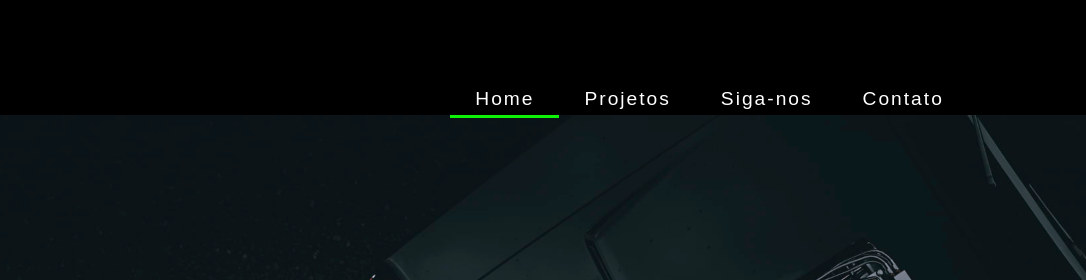
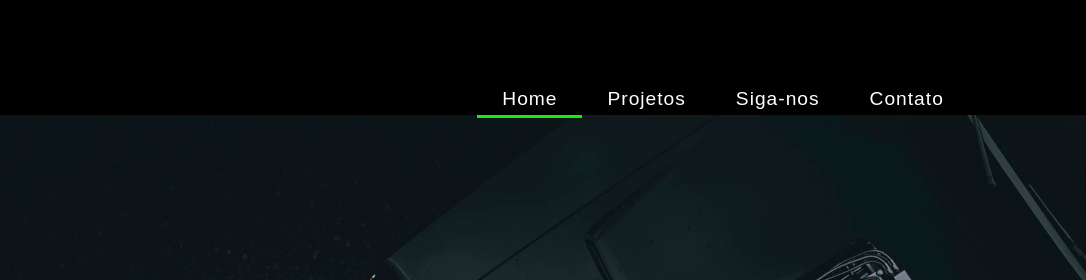
Before and after one commit to Geiciel/Automotive-Plastic, a plain HTML site: page index.html in a window 1280 px wide. Shown: the top 280 px of the page, 194-1280 px from the left. Drawn offline with nearby package versions, Linux system fonts and the light colour scheme; a web font is replaced by a local one.

Commit message:
Atualização

```diff
--- a/css/style-2.css
+++ b/css/style-2.css
@@ -43,7 +43,7 @@ a {
     color: #fff;
     padding: 5px 25px;
     font-size: 1.2em;
-    letter-spacing: 2px;
+    letter-spacing: 1px;
 }
 
 .link:hover {
@@ -184,7 +184,7 @@ div.title > h3 {
     color: #fff;
     font-family: Arial, Helvetica, sans-serif;
     font-size: 1.1em;
-    letter-spacing: 2px;
+    letter-spacing: 1px;
     font-weight: normal;
     height: 150px;
     margin: 5px 10px;
--- a/css/style.css
+++ b/css/style.css
@@ -43,7 +43,7 @@ a {
     color: #fff;
     padding: 5px 25px;
     font-size: 1.2em;
-    letter-spacing: 2px;
+    letter-spacing: 1px;
 }
 
 .link:hover {
```
